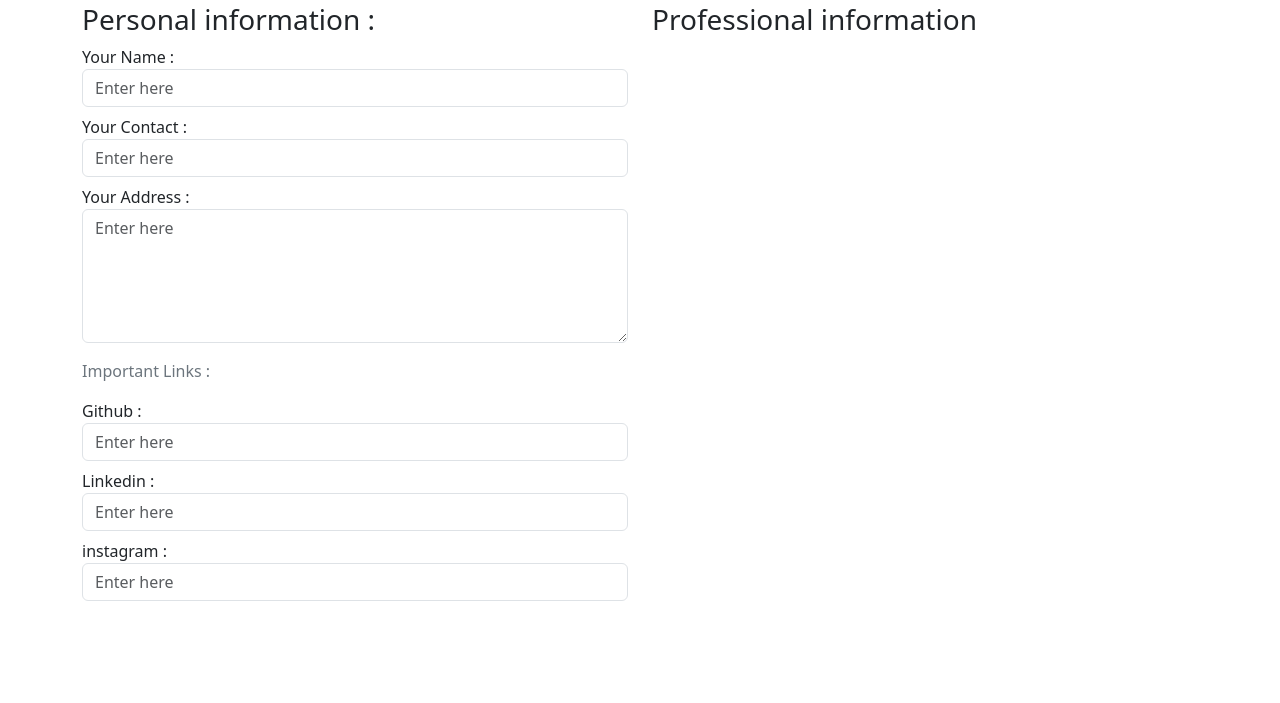
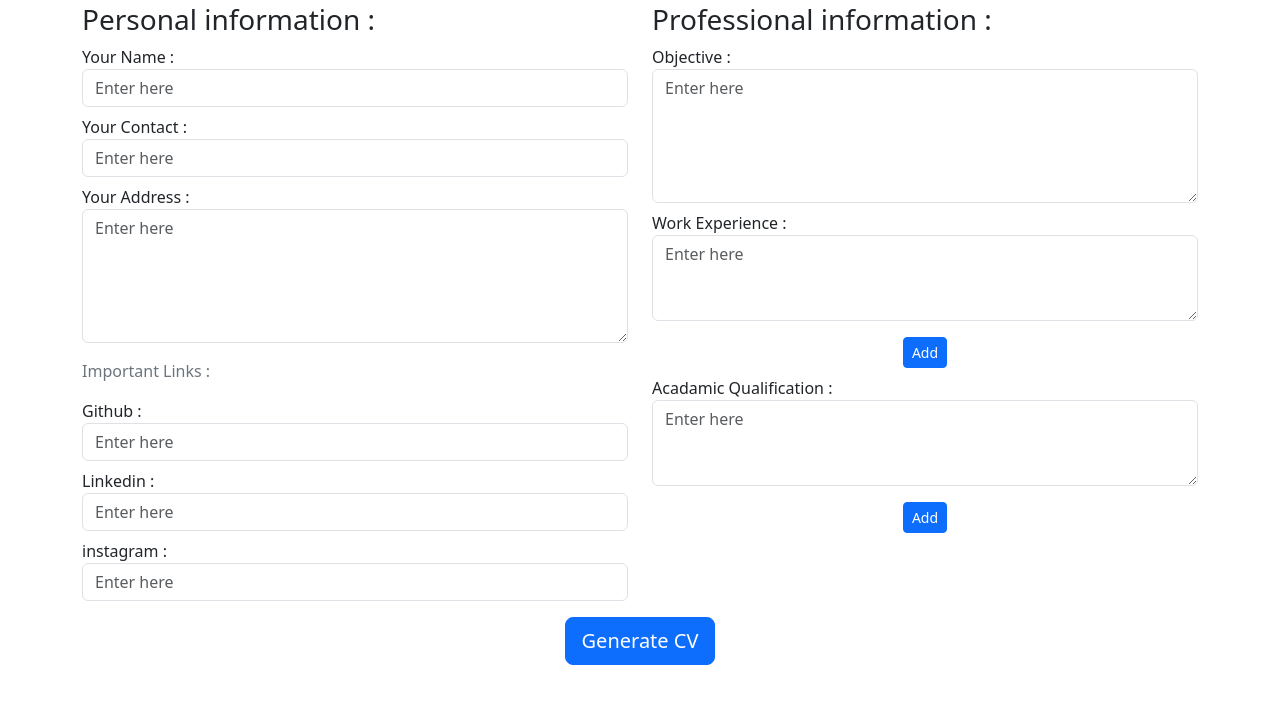
Before and after one commit to sumanmoh/cv-generator, a plain HTML site: page index.html in a window 1280 px wide. Shown: the part 61-764 px from the top of the page. Drawn offline with nearby package versions, Linux system fonts and the light colour scheme.

Commit message:
added new functions using js

```diff
--- a/index.html
+++ b/index.html
@@ -54,8 +54,40 @@
 
             <div class="col-md-6">
                 <!-- second col -->
-                <h3>Professional information</h3>
+                <h3>Professional information :</h3>
+
+                <div class="form-group mt-2">
+                    <label for="">Objective :</label>
+                    <textarea placeholder="Enter here" class="form-control" rows="5"></textarea>
+                </div>
+
+                <div class="form-group mt-2" id="we">
+                    <label for="">Work Experience :</label>
+                    <textarea placeholder="Enter here" class="form-control weField" rows="3"></textarea>
+                </div>
+
+                <!-- new textarea  -->
+
+                <div class="container text-center mt-3" id="weAddButton">
+                    <button onclick="addNewWEField()" class="btn btn-primary btn-sm">Add</button>
+                </div>
+
+                <div class="form-group mt-2">
+                    <label for="">Acadamic Qualification :</label>
+                    <textarea placeholder="Enter here" class="form-control eqField" rows="3" ></textarea>
+                </div>
+
+                <!-- new textarea  -->
+
+                <div class="container text-center mt-3" id="aqAddButton">
+                    <button onclick="addNewAQField()" class="btn btn-primary btn-sm">Add</button>
+                </div>
+
             </div>
+        </div>
+
+        <div class="container text-center mt-3">
+            <button class="btn btn-primary btn-lg">Generate CV</button>
         </div>
     </div>
     <script src="https://cdn.jsdelivr.net/npm/bootstrap@5.3.1/dist/js/bootstrap.bundle.min.js" integrity="sha384-HwwvtgBNo3bZJJLYd8oVXjrBZt8cqVSpeBNS5n7C8IVInixGAoxmnlMuBnhbgrkm" crossorigin="anonymous"></script>
--- a/script.js
+++ b/script.js
@@ -0,0 +1,28 @@
+function addNewWEField(){
+    let newNode = document.createElement("textarea");
+    newNode.classList.add("form-control");
+    newNode.classList.add("weField");
+    newNode.classList.add("mt-2");
+    newNode.setAttribute("rows",3);
+    newNode.setAttribute("placeholder","Enter here")
+
+    let weOb = document.getElementById("we");
+    let weAddButtonOb = document.getElementById("weAddButton");
+
+    weAddButtonOb.parentNode.insertBefore(newNode,weAddButtonOb);
+
+}
+
+function addNewAQField(){
+    let newNode = document.createElement("textarea");
+    newNode.classList.add("form-control");
+    newNode.classList.add("aqField");
+    newNode.classList.add("mt-2");
+    newNode.setAttribute("rows",3);
+    newNode.setAttribute("placeholder","Enter here")
+
+    let aqAddButtonOb = document.getElementById("aqAddButton");
+
+    aqAddButtonOb.parentNode.insertBefore(newNode,aqAddButtonOb);
+
+}
```
